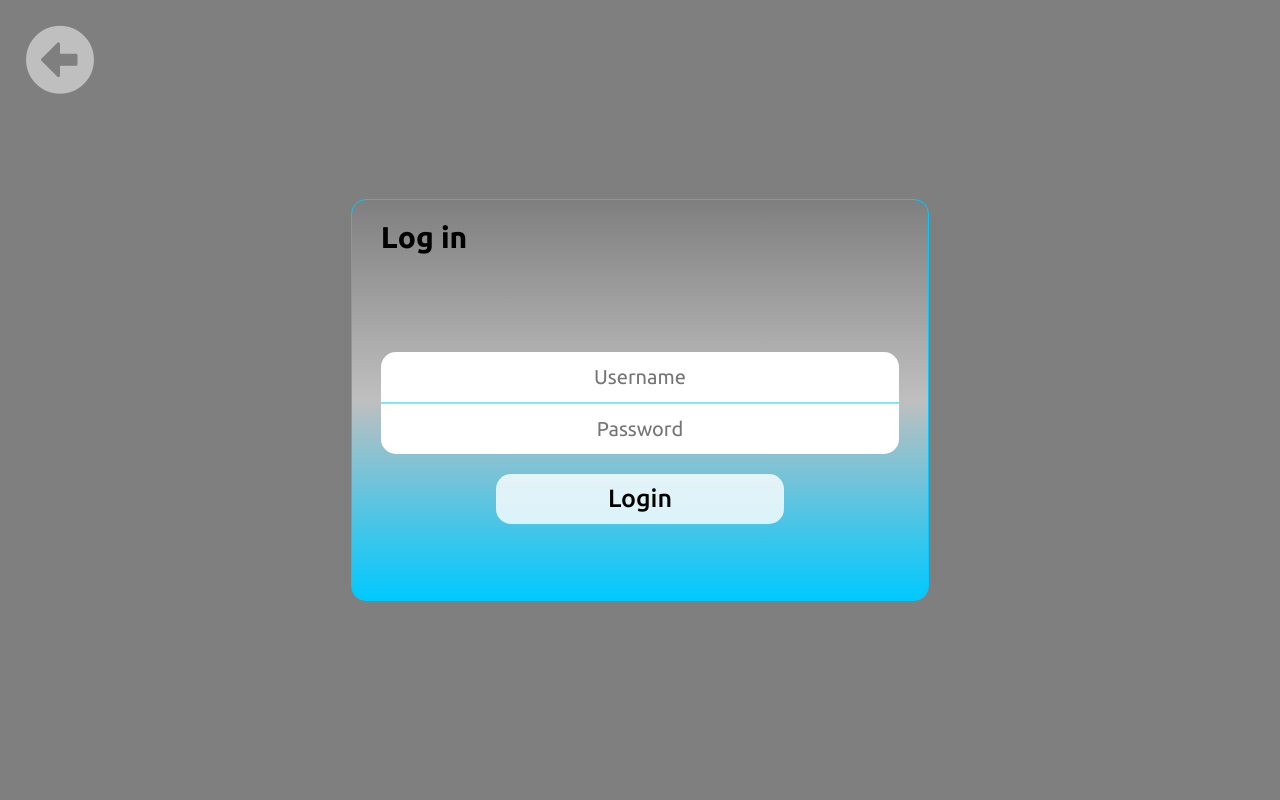
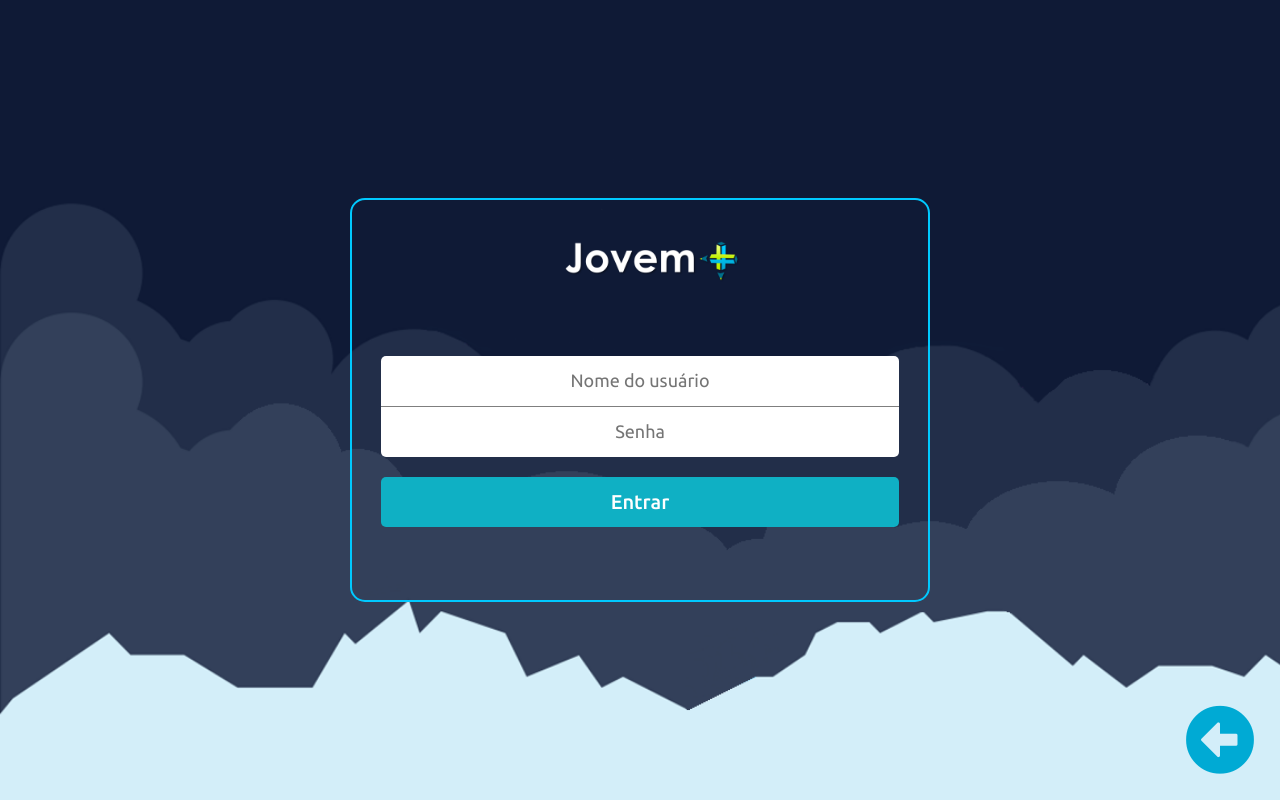
Before and after one commit to Demoday8/Demoday, a website: page entrar.html in a window 1280 px wide. Drawn offline with Linux system fonts and the light colour scheme.

Commit message:
layout page login

```diff
--- a/entrar.html
+++ b/entrar.html
@@ -9,18 +9,19 @@
     <link rel="stylesheet" href="style/entrar.css">
     <link rel="stylesheet" href="style/reset.css">
     <link href="https://fonts.googleapis.com/css?family=Ubuntu:300,400,500,700" rel="stylesheet">
-    <title>Document</title>
+    <link rel="shortcut icon" href="./img/logoJovem1.png">
+    <title>Login</title>
 </head>
 <body>
     <a href="index.html"><i class="fas fa-arrow-alt-circle-left"></i></a>
     <div class="contain">
         <div class="cText">
-            <h3>Log in</h3>
+            <img src="img/footer/jovem-mais-branco.png" alt="Jovem Mais">
         </div>
         <div class="cInputs">
-        <input type="text" name="username" autocomplete="off" placeholder="Username">
-        <input type="password" name="password" autocomplete="off" placeholder="Password">
-        <button>Login</button>
+        <input type="text" name="username" autocomplete="off" placeholder="Nome do usuário">
+        <input type="password" name="password" autocomplete="off" placeholder="Senha">
+        <button>Entrar</button>
     </div>
     </div>
 </body>
--- a/style/entrar.css
+++ b/style/entrar.css
@@ -4,24 +4,28 @@ body{
     display: flex;
     justify-content: center;
     align-items: center;
-    background-color: rgba(0, 0, 0, 0.5);
+    background: url('../img/entrar/fundo.png');
+    background-repeat: no-repeat;
+    background-size: auto;
+    background-size: cover;
 }
 
 
 a{
     position: absolute;
-    top: 25px;
-    left: 25px;
+    bottom: 25px;
+    right: 25px;
     border-radius: 50%;
 }
 
 i{
     font-size: 70px;
-    color: rgba(255, 255, 255, 0.5);
+    color:  rgb(0,170,212);
+
 }
 
 i:hover{
-    color: white;
+    color: rgb(15, 26, 55, 0.8);
 }
 
 .contain{
@@ -34,26 +38,23 @@ i:hover{
     flex-direction: column;
     border-radius: 15px;
     transition: 1s ease;
-    background: linear-gradient(to bottom, transparent, rgba(255, 255, 255, 0.5), rgb(0, 201, 255) );
-    border: 1px solid rgb(0, 201, 255);
+    background: transparent;
+    border: 2px solid rgb(0, 201, 255);
 }
 
-.contain:hover{
-    background: linear-gradient(to bottom, transparent, rgba(255, 255, 255, 0.5), rgba(255, 255, 255, 0.5));
-}
 
 .cText{
     width: 90%;
     display: flex;
-    justify-content: flex-start;
+    justify-content: center;
     align-items: center;
     border-radius: 15px;
 }
 
-.cText h3{
+.cText img{
     margin-top: 20px;
-    font-size: 30px;
-    color: rgba(0, 0, 0);
+    width: 200px;
+
 }
 .cInputs{
     width: 100%;
@@ -71,51 +72,44 @@ input{
     height: 50px;
     border: none;
     text-align: center;
-    font-size: 20px;
+    font-size: 18px;
     outline: none;
     transition: 1s ease;;
-    /* border: 1px solid rgb(0, 201, 255); */
+
 }
 
-input:hover::placeholder{
-    color: rgb(0, 201, 255);
-}
 input:focus::placeholder{
     visibility: hidden;
 }
 
 input:nth-child(1){
-    border-top-left-radius: 15px;
-    border-top-right-radius: 15px;
-    border-bottom: 0.5px solid rgb(0, 201, 255, 0.5);
+    border-top-left-radius: 5px;
+    border-top-right-radius: 5px;
+    border-bottom: 0.5px solid rgba(0, 0, 0, 0.5);
 }
 
 input:nth-child(2){
-    border-bottom-left-radius: 15px;
-    border-bottom-right-radius: 15px;
+    border-bottom-left-radius: 5px;
+    border-bottom-right-radius: 5px;
     margin-bottom: 20px;
-    border-top: 1px solid rgb(0, 201, 255, 0.5);
+    border:none;
 }
 
 
 button{
-    width: 50%;
+    width: 90%;
     height: 50px;
-    border-radius: 15px;
+    border-radius: 5px;
     border: none;
-    background-color: rgba(255, 255, 255, 0.8);
-    font-size: 25px;
+    font-size: 20px;
     transition: 1s ease;
     cursor: pointer;
     font-weight: 500;
-    color: rgba(0, 0, 0);
+    color: white;
     margin-bottom: 25px;
     outline: none;
-}
-
-button:hover{
-    width: 90%;
     animation: cor 10s infinite reverse;
+    padding: 5px 20px;
 }
 
 
```
Also changed, not shown: img/entrar/fundo.png (added).
